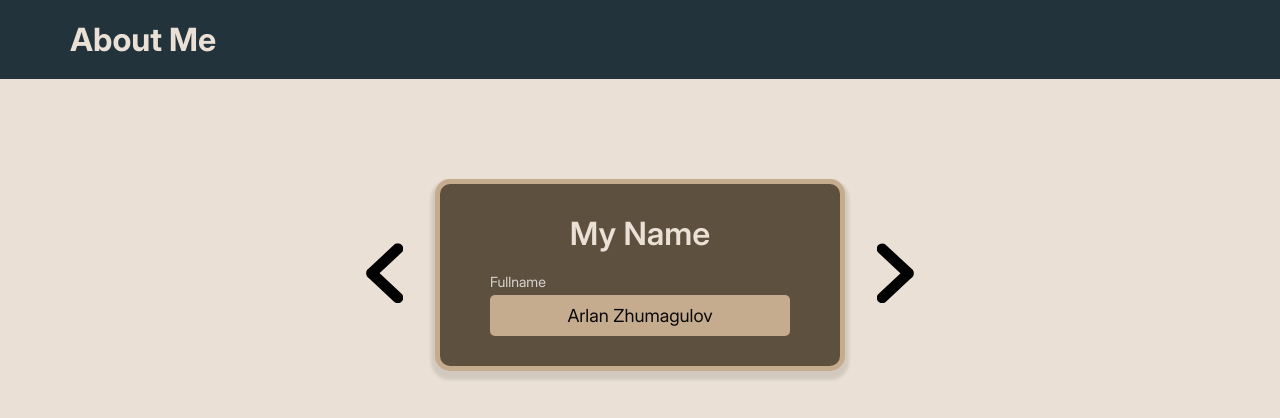
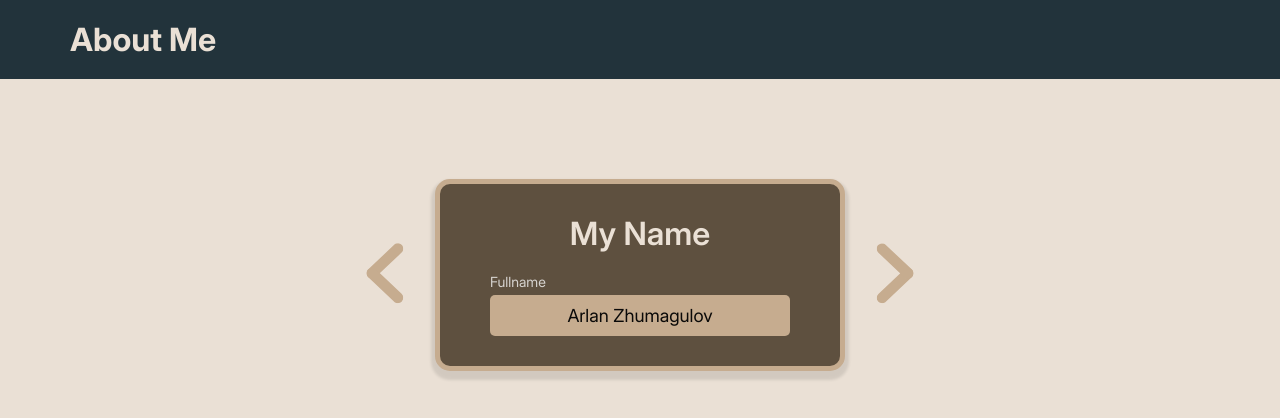
Before and after one commit to Arlan-Z/kbtu-react-tasks, a React (Vite) app in the folder react-kbtu/: page / in a window 1280 px wide. Shown: the top 418 px of the page. Built offline with nearby package versions, Linux system fonts and the light colour scheme.

Commit message:
feat: moved svg to component

```diff
--- a/react-kbtu/src/components/About/About.css
+++ b/react-kbtu/src/components/About/About.css
@@ -14,12 +14,13 @@ button {
   background-color: transparent;
 }
 
-img {
+svg {
   width: 60px;
   color: #C6AC8F;
 }
 
 .next-icon {
+
   transform: rotate(-90deg);
 }
 
--- a/react-kbtu/src/components/About/About.tsx
+++ b/react-kbtu/src/components/About/About.tsx
@@ -2,7 +2,7 @@ import { useState } from "react";
 import "./About.css";
 import type { CardProps } from './../../types/card';
 import Card from "./../partials/Card/Card";
-import ArrowIcon from "../../assets/arrow.svg";
+import ArrowIcon from "../ArrowIcon";
 
 const cards: CardProps[] = [
   {
@@ -38,11 +38,11 @@ export default function About() {
 
   return (
     <div className="about-wrapper">
-      <button onClick={prev}> <img src={ArrowIcon} alt="Prev" className="prev-icon"/></button>
+      <button onClick={prev}> <ArrowIcon className="prev-icon"/> </button>
       <div className="slider-card">
         <Card props = {cards[index]} />
       </div>
-      <button onClick={next}> <img src={ArrowIcon} alt="Next" className="next-icon"/></button>
+      <button onClick={next}> <ArrowIcon className="next-icon"/></button>
     </div>
   );
 }
--- /dev/null
+++ b/react-kbtu/src/components/ArrowIcon.tsx
@@ -0,0 +1,20 @@
+export default function ArrowIcon({ className }: { className?: string }) {
+  return (
+    <svg
+      viewBox="0 0 246 150"
+      className={className}
+      xmlns="http://www.w3.org/2000/svg"
+    >
+      <path
+        d="m -58.356585,168.66862 c 12.264097,0 22.137358,9.87327 22.137358,22.13736 v 146.06873 c 0,12.2641 -9.873261,22.13736 -22.137358,22.13736 -12.264096,0 -22.137357,-9.87326 -22.137357,-22.13736 V 190.80598 c 0,-12.26409 9.873261,-22.13736 22.137357,-22.13736 z"
+        transform="rotate(-43.437415,-229.79579,5.416332)"
+        fill="currentColor"
+      />
+      <path
+        d="m -58.356585,168.66862 c 12.264097,0 22.137358,9.87327 22.137358,22.13736 v 146.06873 c 0,12.2641 -9.873261,22.13736 -22.137358,22.13736 -12.264096,0 -22.137357,-9.87326 -22.137357,-22.13736 V 190.80598 c 0,-12.26409 9.873261,-22.13736 22.137357,-22.13736 z"
+        transform="matrix(-0.72612584,-0.68756183,-0.68756183,0.72612584,312.22904,-156.51509)"
+        fill="currentColor"
+      />
+    </svg>
+  );
+}
```
Also changed, not shown: react-kbtu/src/assets/arrow.svg (deleted).
